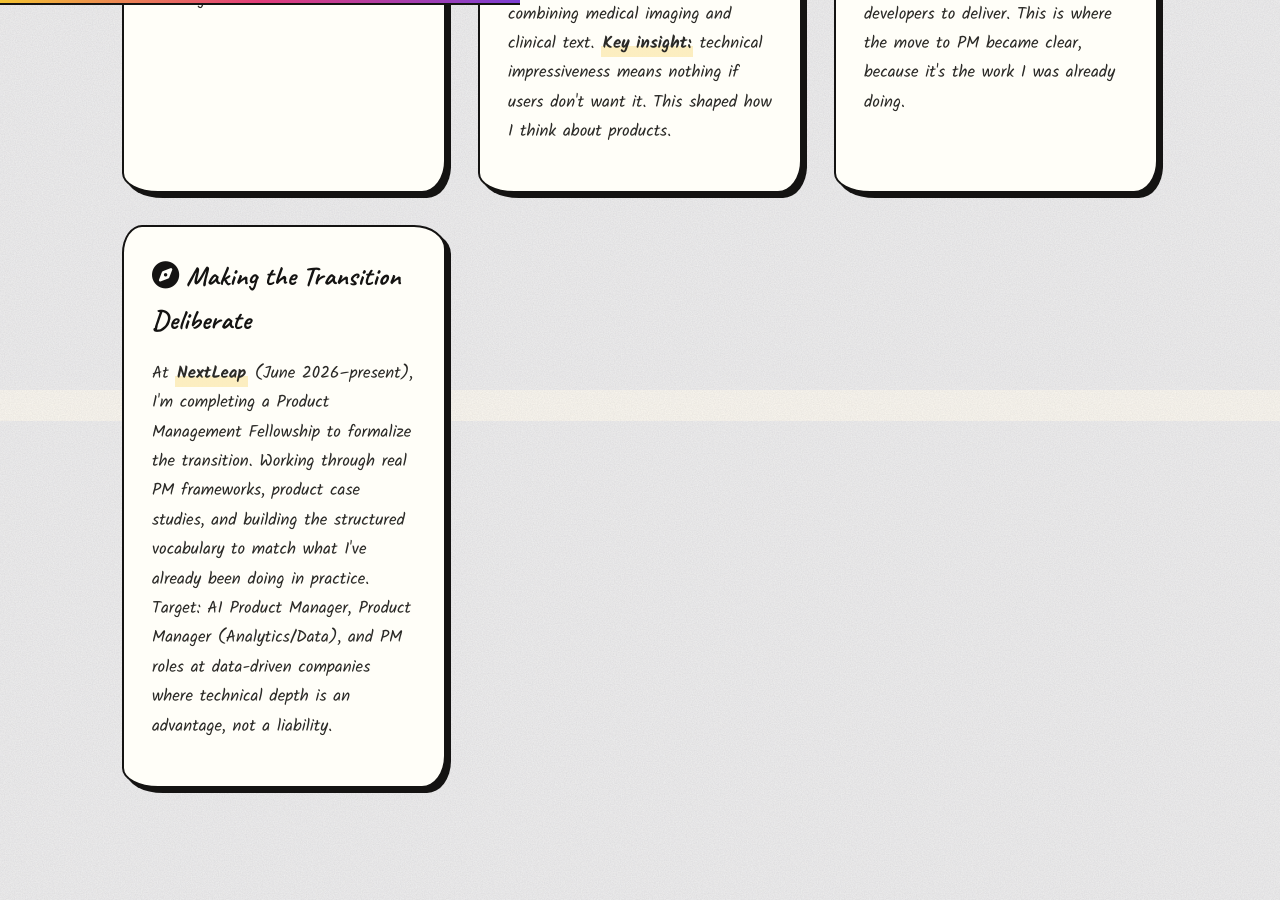
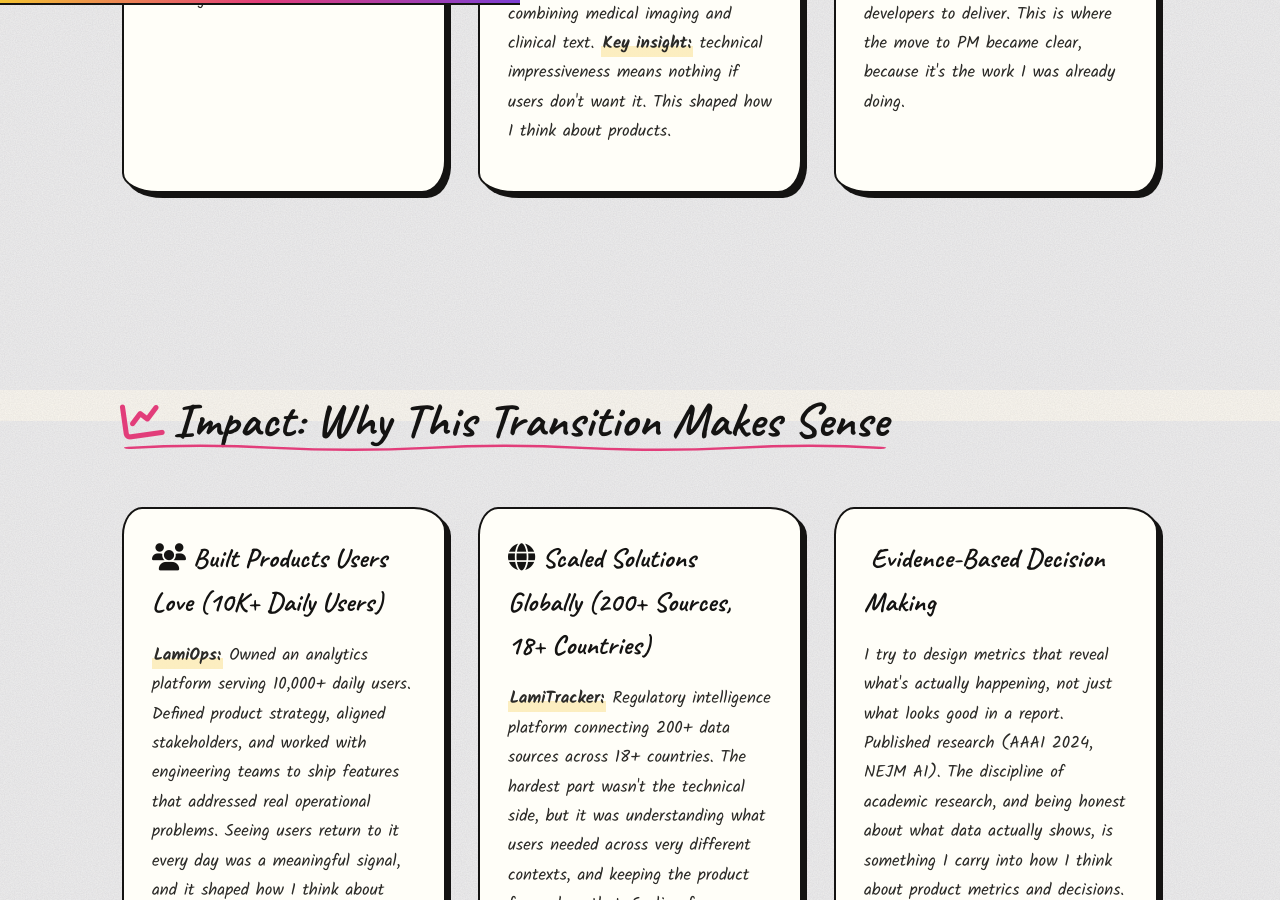
Before and after one commit to mayank1101/mayank1101.github.io, a Jekyll site: the page built from about.html, in a window 1280 px wide and 900 px high, scrolled down 2310 px. Built offline with Jekyll 4.4.1, drawn with Linux system fonts in a browser that asks for light colours; some web fonts are replaced.

Commit message:
updated about.html

```diff
--- a/about.html
+++ b/about.html
@@ -98,7 +98,7 @@ description: About Mayank Sharma - Data Scientist transitioning into Product Man
             </p>
         </div>
 
-        <div class="card scroll-animate">
+        <!-- <div class="card scroll-animate">
             <h3><i class="fas fa-compass"></i> Making the Transition Deliberate</h3>
             <p>
                 At <strong>NextLeap</strong> (June 2026–present), I'm completing a Product Management Fellowship to
@@ -107,7 +107,7 @@ description: About Mayank Sharma - Data Scientist transitioning into Product Man
                 Target: AI Product Manager, Product Manager (Analytics/Data), and PM roles at data-driven companies where technical depth is an advantage,
                 not a liability.
             </p>
-        </div>
+        </div> -->
     </div>
 </div>
 
```
